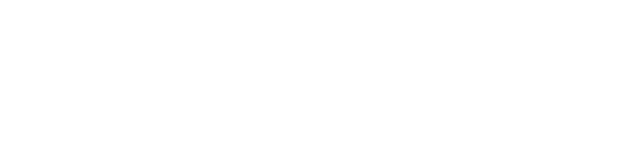
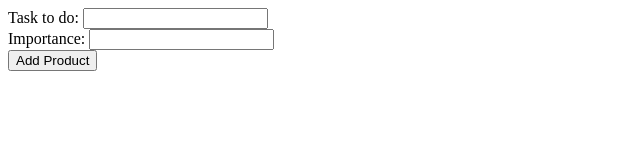
Before and after one commit to VladProgrammer08/ToDo, a plain HTML site: page index.html in a window 1280 px wide. Shown: the whole page, without its empty margins (0-640 px from the left). Drawn offline with Linux system fonts and the light colour scheme.

Commit message:
Added a <div> with input elements to HTML page

```diff
--- a/index.html
+++ b/index.html
@@ -3,9 +3,19 @@
 <head>
     <meta charset="UTF-8">
     <meta name="viewport" content="width=device-width, initial-scale=1.0">
-    <title>Document</title>
+    <title>To-Do List</title>
+    <script src="js/main.js" defer></script>
 </head>
 <body>
+    <div id="top">
+        Task to do: <input type="text" id="task"><br>
+        Importance: <input type="text" id="importance"><br>
+        <button type="button" id="add_button">Add Product</button>
+    </div>
+    <br>
+    <br>
+    <div id="display">
 
+    </div>
 </body>
 </html>
```
